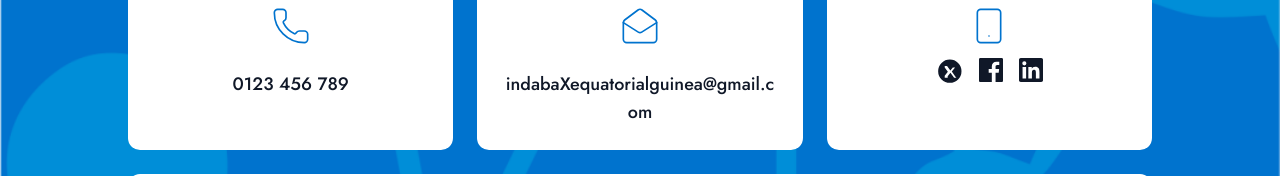
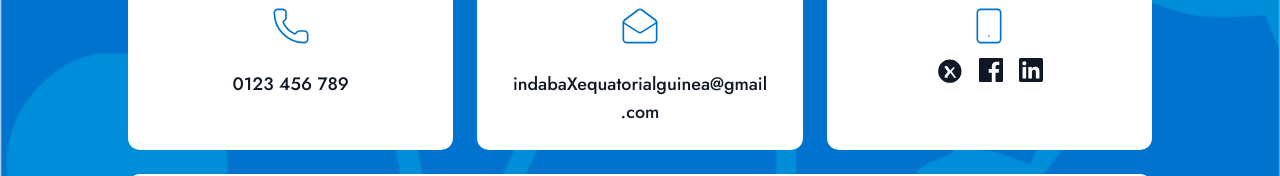
Before and after one commit to NeoPhetoane/IndabaX_Equatorial_Guinea, a React (Vite) app: page /contact in a window 1280 px wide. Shown: the part 361-537 px from the top of the page. Built offline with nearby package versions, Linux system fonts and the light colour scheme.

Commit message:
Fix email display by adding line break for better readability.

```diff
--- a/src/pages/Contact.jsx
+++ b/src/pages/Contact.jsx
@@ -45,7 +45,7 @@ const Contact = () => {
                       strokeWidth={1}
                     />
                     <p class="mt-6 text-lg font-medium text-gray-900 break-all">
-                      indabaXequatorialguinea@gmail.com
+                      indabaXequatorialguinea@gmail<br></br>.com
                     </p>
                     {/* <p class="mt-1 text-lg font-medium text-gray-900">
                      hr@example.com
```
